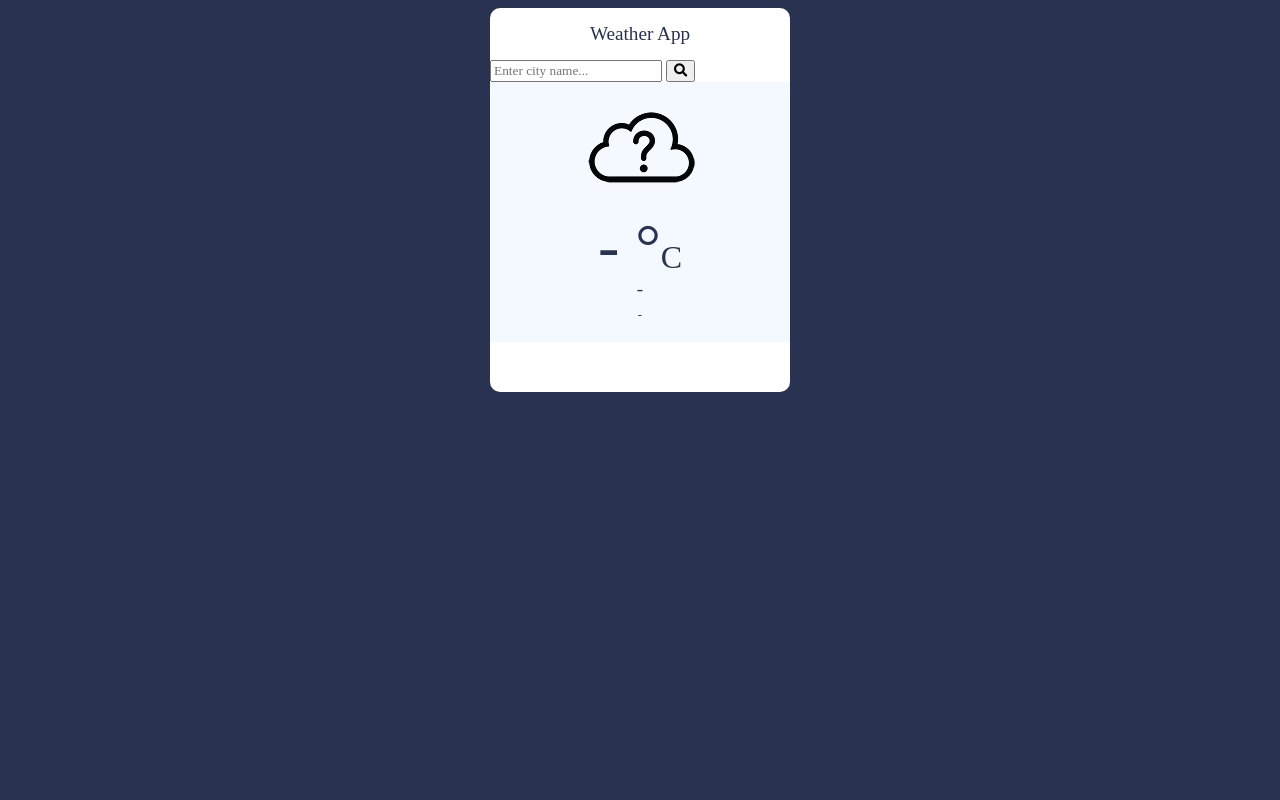
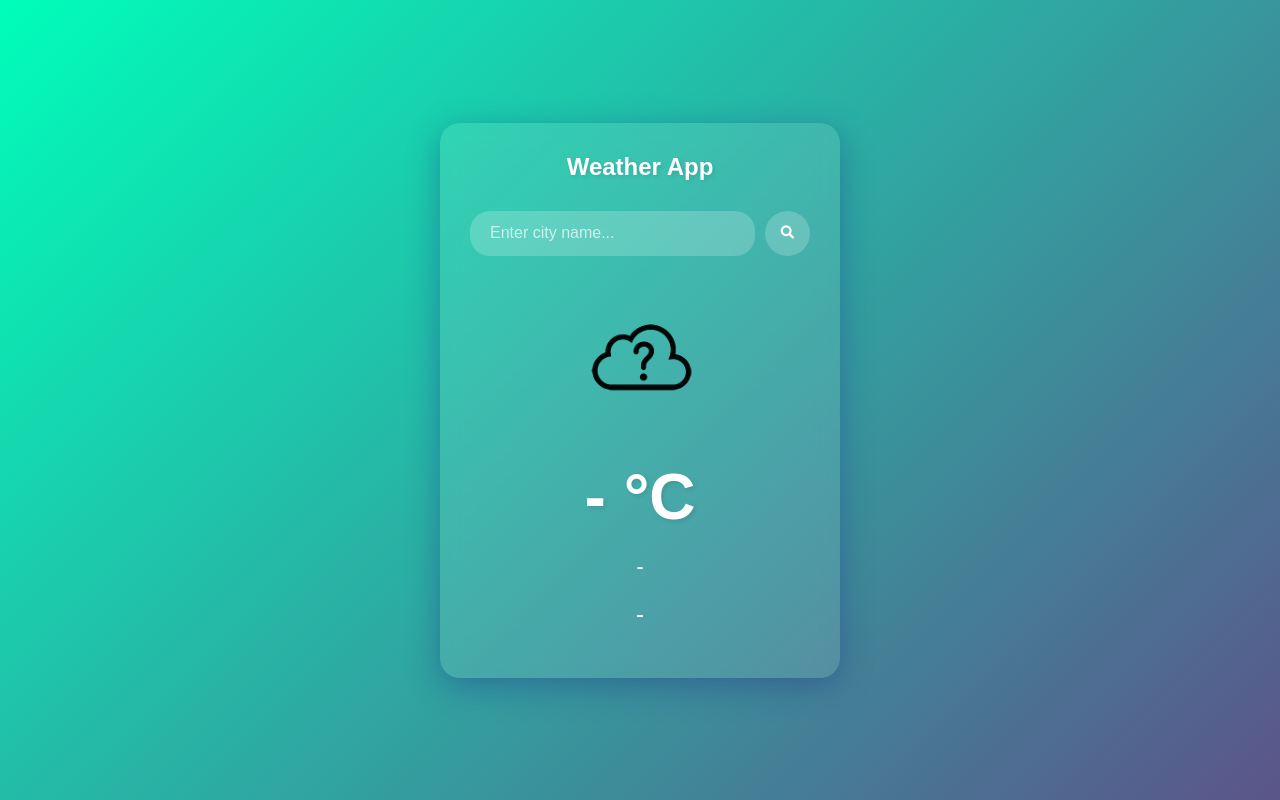
Before and after one commit to Wajahat9/Weather, a plain HTML site: page index.html in a window 1280 px wide. Drawn offline with Linux system fonts and the light colour scheme.

Commit message:
Update style.css

```diff
--- a/style.css
+++ b/style.css
@@ -1,108 +1,135 @@
-*{
-    font-family: "Rimouski";
+* {
+    margin: 0;
+    padding: 0;
+    box-sizing: border-box;
 }
 
-body{
-    background-color: #293251;
+body {
+    font-family: Arial, sans-serif;
+    background: linear-gradient(135deg, #00feba, #5b548a);
+    min-height: 100vh;
+    display: flex;
+    align-items: center;
+    justify-content: center;
 }
 
-.container{
-    width: 300px;
-    background-color: #FFF;
-
-    display: block;
-    margin: 0 auto;
-
-    border-radius: 10px;
-    padding-bottom : 50px;
-}
-tgfffffffffffffffffffffffffffff
-.app-title{
-    width: 300px;
-    height: 50px;
-    border-radius: 10px 10px 0 0;
+.container {
+    width: 90%;
+    max-width: 400px;
+    background: rgba(255, 255, 255, 0.1);
+    backdrop-filter: blur(10px);
+    padding: 30px;
+    border-radius: 20px;
+    box-shadow: 0 8px 32px 0 rgba(31, 38, 135, 0.37);
 }
 
-.app-title p{
+.app-title {
     text-align: center;
-    padding: 15px;
-    margin: 0 auto;
-    font-size: 1.2em;
-    color: #293251;
+    margin-bottom: 30px;
 }
 
-.notification{
-    background-color: #f8d7da;
-    display: none;
+.app-title p {
+    color: white;
+    font-size: 1.5em;
+    font-weight: bold;
+    text-shadow: 2px 2px 4px rgba(0, 0, 0, 0.1);
 }
 
-.notification p{
-    color: #721c24;
-    font-size: 1.2em;
-    margin: 0;
-    text-align: center;
-    padding: 10px 0;
+.search-container {
+    width: 100%;
+    display: flex;
+    gap: 10px;
+    margin-bottom: 20px;
 }
 
-.weather-container{
-    width: 300px;
-    height: 260px;
-    background-color: #F4F9FF;
+.search-box {
+    flex: 1;
+    padding: 12px 20px;
+    border: none;
+    border-radius: 20px;
+    background: rgba(255, 255, 255, 0.2);
+    color: white;
+    font-size: 16px;
+    outline: none;
 }
 
-.weather-icon{
-    width: 300px;
-    height: 128px;
+.search-box::placeholder {
+    color: rgba(255, 255, 255, 0.7);
 }
 
-.weather-icon img{
-    display: block;
-    margin: 0 auto;
+.search-button {
+    width: 45px;
+    height: 45px;
+    border: none;
+    border-radius: 50%;
+    background: rgba(255, 255, 255, 0.2);
+    color: white;
+    cursor: pointer;
+    transition: 0.3s;
+    display: flex;
+    align-items: center;
+    justify-content: center;
 }
 
-.temperature-value{
-    width: 300px;
-    height:60px;
+.search-button:hover {
+    background: rgba(255, 255, 255, 0.3);
+    transform: scale(1.1);
 }
 
-.temperature-value p{
-    padding: 0;
-    margin: 0;
-    color: #293251;
-    font-size: 4em;
+.notification {
+    background-color: #ff5252;
+    color: white;
+    padding: 15px;
+    border-radius: 10px;
+    margin-bottom: 20px;
+    display: none;
     text-align: center;
+    font-size: 0.9em;
+}
+
+.weather-container {
+    text-align: center;
+}
+
+.weather-icon img {
+    width: 120px;
+    height: 120px;
+    margin: 20px 0;
+}
+
+.temperature-value {
+    margin: 20px 0;
     cursor: pointer;
 }
 
-.temperature-value p:hover{
-
+.temperature-value p {
+    color: white;
+    font-size: 4em;
+    font-weight: bold;
+    text-shadow: 2px 2px 4px rgba(0, 0, 0, 0.1);
+    margin: 0;
 }
 
-.temperature-value span{
-    color: #293251;
-    font-size: 0.5em;
+.temperature-description p {
+    color: white;
+    font-size: 1.4em;
+    text-transform: capitalize;
+    margin-bottom: 20px;
 }
 
-.temperature-description{
-
+.location p {
+    color: white;
+    font-size: 1.5em;
+    margin: 20px 0;
 }
 
-.temperature-description p{
-    padding: 8px;
-    margin: 0;
-    color: #293251;
-    text-align: center;
-    font-size: 1.2em;
+@media screen and (max-width: 400px) {
+    .container {
+        width: 95%;
+        padding: 20px;
+    }
+
+    .temperature-value p {
+        font-size: 3em;
+    }
 }
-
-.location{
-
-}
-
-.location p{
-    margin: 0;
-    padding: 0;
-    color: #293251;
-    text-align: center;
-    font-size: 0.8em;
-}
```
